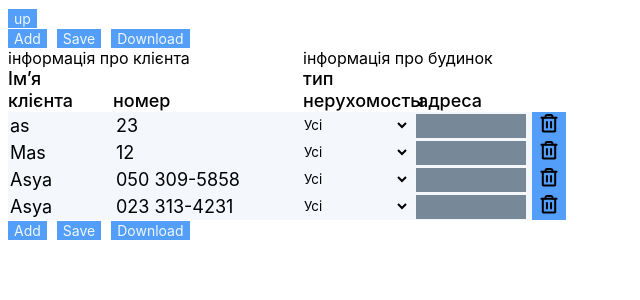
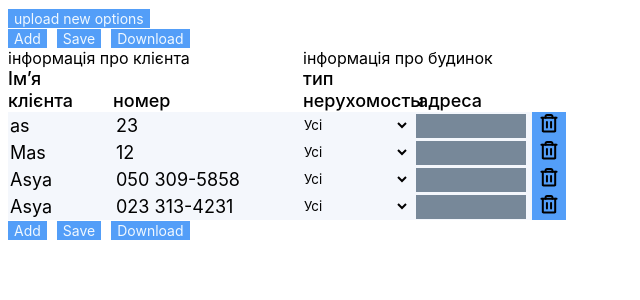
Before and after one commit to antoniooo12/table-web-react, a React (Create React App) app: page / in a window 1280 px wide. Shown: the top 300 px of the page, without its empty margins (0-640 px from the left). Built offline with nearby package versions, Linux system fonts and the light colour scheme.

Commit message:
added loading external options to textSelect

```diff
--- a/src/API/TableWebAPI.ts
+++ b/src/API/TableWebAPI.ts
@@ -1,42 +1,54 @@
-import {useState} from "react";
+import {useMemo, useState} from "react";
 import {TableReduxStructure} from "../redux/reduxTypes";
-import {TableStructure} from "../types/TableStructure";
+import {Column, TableStructure, TSelectOptions} from "../types/TableStructure";
 import {TableExternalShieldData, TTableConnect} from "./TableWebAPITypes";
 import {executeColumns} from "../hooks/executeColumns";
 import {arrayOfObjectsToMap} from "../hellpers/helpers";
-import {findInitialValueToCreateLine, TInitialValue} from "../componets/Panels/onCreateLine";
-import {string} from "fp-ts";
+import {TInitialValue} from "../componets/Panels/onCreateLine";
+import {MReactDispSetter} from "../types/HelperTypes";
 
 
 const transformExternalData = (tableExternalData: TableExternalShieldData) => (tableStructure: TableStructure): TInitialValue[] => {
     const columns = executeColumns(tableStructure)
-    const s = findInitialValueToCreateLine(columns,)
     return tableExternalData.map(line => {
         const temp = arrayOfObjectsToMap(line.columns, "nameColumn")
         return [...columns.entries()].reduce((accum: TInitialValue, [key, columnParams]) => {
-            // columnParams.
             return accum.set(key, {value: temp.get(key)?.value})
         }, new Map())
     })
-    // return tableExternalData.map(line => {
-    //     const temp = arrayOfObjectsToMap(line.columns, "nameColumn")
-    //     console.log(temp)
-    //     return [...columns.entries()].reduce((accum, [key, columnParams]) => {
-    //         const te: ExternalDataColumn<unknown> | undefined = temp.get(key)
-    //         const te2: ExternalDataColumn<unknown> = {
-    //             value: findDefaultValue(columnParams.cellParam.default),
-    //             nameColumn: key
-    //         }
-    //         const property = te || te2
-    //         return accum.set(key, property)
-    //     }, new Map<string, ExternalDataColumn<unknown>>())
-    // })
 }
+const useUploadOptions = (columns: Map<string, Column>, externalOptionsMap: Map<string, TSelectOptions[]> = new Map<string, TSelectOptions[]>()) => useMemo(() => {
+    const newOptionsMap = new Map<string, TSelectOptions[]>()
+    for (const [columnKey, column] of columns) {
+        if (column?.cellParam.type === 'textSelect') {
+            const additionalParams = column.cellParam.additionalParams
+            if (additionalParams?.type === 'InputAdditionalParamsSelectV2') {
+                const externalOptions = externalOptionsMap.get(column.cellParam.name) || []
+                newOptionsMap.set(column.cellParam.name, [...additionalParams.variants, ...externalOptions])
+            }
+        }
+    }
+    return newOptionsMap
+}, [])
 
-export const useConnectWebTableState = (tableStructure: TableStructure, tableExternalData?: TableExternalShieldData): TTableConnect => {
+type TUseConnectWebTableState = {
+    connector: TTableConnect
+    api: {
+        setTableExternalData: MReactDispSetter<TableExternalShieldData>
+        setOptionsMap: React.Dispatch<React.SetStateAction<Map<string, TSelectOptions[]>>>
+    }
+}
+export const useConnectWebTableState = (tableStructure: TableStructure, externalData: TableExternalShieldData, externalOptionsMap: Map<string, TSelectOptions[]>): TUseConnectWebTableState => {
+    const [tableExternalData, setTableExternalData] = useState(externalData)
     const [tableEternalState, settableEternalState] = useState<TableReduxStructure>({data: []})
+    const columns = executeColumns(tableStructure)
+    const [optionsMap, setOptionsMap] = useState<Map<string, TSelectOptions[]>>(useUploadOptions(columns, externalOptionsMap))
     const data: TInitialValue[] | undefined = tableExternalData && transformExternalData(tableExternalData)(tableStructure)
-    console.log(data)
-    const [] = useState(data)
-    return {tableEternalState, settableEternalState, tableStructure, tableExternalData: data, }
+    return {
+        connector: {tableEternalState, settableEternalState, tableStructure, tableExternalData: data, optionsMap},
+        api: {
+            setTableExternalData,
+            setOptionsMap,
+        }
+    }
 }
--- a/src/API/TableWebAPITypes.ts
+++ b/src/API/TableWebAPITypes.ts
@@ -1,6 +1,6 @@
 import {MReactDispSetter, WithOptional} from "../types/HelperTypes";
 import {Item, TableColumn, TableReduxStructure, TLineInformation} from "../redux/reduxTypes";
-import {TableStructure} from "../types/TableStructure";
+import {TableStructure, TSelectOptions} from "../types/TableStructure";
 import {TInitialValue} from "../componets/Panels/onCreateLine";
 
 export type TTableConnect = {
@@ -8,6 +8,7 @@ export type TTableConnect = {
     settableEternalState: MReactDispSetter<TableReduxStructure>
     tableStructure: TableStructure
     tableExternalData?: TInitialValue[]
+    optionsMap: Map<string, TSelectOptions[]>
 }
 
 export type CellExternalData<T> = { nameColumn: string, value: T }
--- a/src/App.tsx
+++ b/src/App.tsx
@@ -1,6 +1,4 @@
 import React from 'react';
-import {TableWebProviderComponent} from "./componets/TableWeb/TableWebProviderComponent";
-import {testTable} from "./example";
 import {TestTable} from "./test/components/TestTable";
 
 function App() {
--- a/src/componets/Column/Cell/Text/TextSelect/CellTextSelectOption.tsx
+++ b/src/componets/Column/Cell/Text/TextSelect/CellTextSelectOption.tsx
@@ -1,8 +1,8 @@
 import React from 'react';
 import cl from './CellTextSelectOption.module.scss'
-import {InputAdditionalParamsSelectVariantV2} from "../../../../../types/TableStructure";
+import {TSelectOptions} from "../../../../../types/TableStructure";
 
-type CellTextSelectOption = InputAdditionalParamsSelectVariantV2 & {
+type CellTextSelectOption = TSelectOptions & {
     setValue: (str: string) => void
 }
 const CellTextSelectOption: React.FC<CellTextSelectOption>
--- a/src/componets/Column/Cell/Text/TextSelect/CellTextSelectOptionList.tsx
+++ b/src/componets/Column/Cell/Text/TextSelect/CellTextSelectOptionList.tsx
@@ -1,11 +1,11 @@
 import React from 'react';
-import {InputAdditionalParamsSelectVariantV2} from "../../../../../types/TableStructure";
+import {TSelectOptions} from "../../../../../types/TableStructure";
 import cl from "./CellTextSelectOptionList.module.scss";
 import {CellTextSelectOption} from "./CellTextSelectOption";
 import clsx from "clsx";
 import {Button} from "../../../../buttons/Button/Button";
 
-const CellTextSelectOptionList: React.FC<{ variants: InputAdditionalParamsSelectVariantV2[], setSelected: (str: string) => void }>
+const CellTextSelectOptionList: React.FC<{ variants: TSelectOptions[], setSelected: (str: string) => void }>
     = ({variants, setSelected}) => {
 
     const style = clsx({[cl.wrapper]: true})
--- a/src/componets/Column/Cell/Text/TextSelect/hellpers/helpers.ts
+++ b/src/componets/Column/Cell/Text/TextSelect/hellpers/helpers.ts
@@ -1,16 +1,17 @@
-import {useMemo, useState} from "react";
+import {useContext, useMemo, useState} from "react";
 import {useSetValueSkipMount} from "../../../../../../hooks/useSetValueSkipMount";
-import {InputAdditionalParamsSelectVariantV2} from "../../../../../../types/TableStructure";
+import {TSelectOptions} from "../../../../../../types/TableStructure";
 import {TCell} from "../../../cellTypes";
 import {useControlOptionList} from "../useControlsOption";
 import clsx from "clsx";
 import cl from "../TextSelect.module.scss";
+import {TableWebContext} from "../../../../../TableWeb/TableWebContext";
 
 export const useNotExist = (value: string) => useMemo((): boolean => {
     return value.length === 0
 }, [value])
 
-export const useSetValueByText = (text: string, variants: InputAdditionalParamsSelectVariantV2[], setter: (str: string) => void) => useSetValueSkipMount(text, () => {
+export const useSetValueByText = (text: string, variants: TSelectOptions[], setter: (str: string) => void) => useSetValueSkipMount(text, () => {
     const value = variants.find(variant => variant.text === text)?.value || ''
     setter(value)
 })
@@ -23,17 +24,18 @@ export const useServiceCellTextSelect = ({
     if (additionalParams === undefined || additionalParams.type !== 'InputAdditionalParamsSelectV2') {
         throw new Error('TextSelect additional type is not select')
     }
-    const {variants} = additionalParams
+    const {optionsMap}=useContext(TableWebContext)
+    const options = optionsMap.get(cellParam.name) || []
     const [value, setValue] = useState(externalValue || '')
     const [isFocus, setIsFocus] = useControlOptionList()
-    const [text, setText] = useState(variants.find(variant => variant.value === value)?.text || '')
+    const [text, setText] = useState(options.find(option => option.value === value)?.text || '')
     const filteredVariants = useMemo(() => {
-        return variants.filter(variant => variant.text.includes(text))
+        return options.filter(option => option.text.includes(text))
     }, [text])
 
     useSetValueSkipMount(value, setExternalValue)
 
-    useSetValueByText(text, variants, setValue)
+    useSetValueByText(text, options, setValue)
 
     const notExist = useNotExist(value)
 
--- a/src/componets/TableWeb/TableWeb.tsx
+++ b/src/componets/TableWeb/TableWeb.tsx
@@ -1,5 +1,5 @@
 import cl from './TableWeb.module.scss'
-import React, {useEffect, useState} from 'react';
+import React, {useEffect, useMemo, useState} from 'react';
 import {Shield} from "../Shield/Shield";
 import {Header} from "../Header/Header";
 import {TableWebContext} from "./TableWebContext";
@@ -8,6 +8,7 @@ import {BottomTablePanel} from "../Panels/BottomTablePanel";
 import {setterPreviousValues} from "./TableWebUtils";
 import {TTableConnect} from "../../API/TableWebAPITypes";
 import {useActionsTable} from "../../hooks/useActionsTable";
+import {TSelectOptions} from "../../types/TableStructure";
 
 
 export type TTableWeb = {
@@ -16,23 +17,25 @@ export type TTableWeb = {
 
 
 const TableWeb: React.FC<TTableWeb> = ({tableConnect}) => {
-    const {tableStructure, tableExternalData} = tableConnect
-    const {tableLoadExternalData}= useActionsTable()
+    const {tableStructure, tableExternalData, optionsMap} = tableConnect
+    const {tableLoadExternalData} = useActionsTable()
     const {shield} = tableStructure
     const columns = executeColumns(tableStructure)
     const [previousValues, setPreviousValues] = useState<Map<string, unknown>>(new Map())
-    useEffect(()=>{
-        if( tableExternalData) {
+    useEffect(() => {
+        if (tableExternalData) {
             tableLoadExternalData({externalData: tableExternalData, columnsStructure: columns})
         }
-    },[tableExternalData])
+    }, [tableExternalData])
+
     return (
         <TableWebContext.Provider
             value={{
                 columns,
                 shield: shield,
                 previous: [previousValues, setterPreviousValues(setPreviousValues)],
-                tableConnect: tableConnect,
+                tableConnect,
+                optionsMap,
             }}
         >
 
--- a/src/componets/TableWeb/TableWebContext.ts
+++ b/src/componets/TableWeb/TableWebContext.ts
@@ -1,5 +1,5 @@
 import {createContext} from "react";
-import {Column, TShieldStructure} from "../../types/TableStructure";
+import {Column, TSelectOptions, TShieldStructure} from "../../types/TableStructure";
 import {TTableConnect} from "../../API/TableWebAPITypes";
 
 type TableWebContext = {
@@ -7,6 +7,7 @@ type TableWebContext = {
     shield: TShieldStructure
     previous: [Map<string, unknown>, <T>(nameColumn: string, value: T) => void]
     tableConnect: TTableConnect
+    optionsMap: Map<string, TSelectOptions[]>
 }
 
 export const TableWebContext = createContext<TableWebContext>({} as TableWebContext)
--- a/src/example.ts
+++ b/src/example.ts
@@ -179,6 +179,7 @@ const clientRatingColumn: Column = {
     title: 'рейтинг',
     width: 90,
     cellParam: {
+        name: 'рейтинг',
         type: 'number',
         default: {value: 3, type: 'Default'},
         additionalParams: clientRatingColumnAdditionalInformation
@@ -189,6 +190,7 @@ const clientRatingColumn: Column = {
 const clientActiveColumn: Column = {
     title: 'активний',
     cellParam: {
+        name: 'активний',
         default: {value: true, type: 'Default'},
         type: 'checkbox'
     },
@@ -197,6 +199,7 @@ const clientActiveColumn: Column = {
 const clientPhoneColumn: Column = {
     title: 'номер',
     cellParam: {
+        name: 'номер',
         default: {type: 'Previous', orNotPrevious: ''},
         type: 'tel',
         additionalParams: clientPhoneColumnAdditionalInformation,
@@ -209,6 +212,7 @@ const clientRatingTuple: [string, Column] = ['clientRating', clientRatingColumn]
 const clientNameTuple: [string, Column] = ['clientName', {
     title: 'Імʼя клієнта',
     cellParam: {
+        name: 'Імʼя клієнта',
         default: {type: 'Default', value: ''},
         type: 'text',
         placeholder: 'імʼя'
@@ -219,6 +223,7 @@ const clientNameTuple: [string, Column] = ['clientName', {
                 title: 'id',
                 width: "all",
                 cellParam: {
+                    name: 'id',
                     default: {type: 'Default', value: 'sdsw'},
                     type: 'text',
                     placeholder: 'id'
@@ -252,42 +257,44 @@ const houseTypeColumnAdditionalInformation: Extract<InputAdditionalAttributes, I
 const houseTypeTuple: [string, Column] = ['houseType', {
     title: 'тип нерухомосты',
     cellParam: {
+        name: 'тип нерухомосты',
         default: {type: 'Previous', orNotPrevious: ''},
         type: 'select',
         additionalParams: houseTypeColumnAdditionalInformation,
     },
     width: 110,
 }]
-const houseAddressTuple: [string, Column]=['houseAddress',{
+const houseAddressTuple: [string, Column] = ['houseAddress', {
     title: 'адреса',
     cellParam: {
+        name: 'адреса',
         default: {type: 'Default', value: ''},
         type: 'textSelect',
         additionalParams: {
             type: EnumTypeAdditionalParamsSelect.InputAdditionalParamsSelectV2,
             defaultSelected: 0,
-            variants:[
+            variants: [
                 {
                     text: '11',
                     value: '1',
                     disabled: false,
-            } ,{
+                }, {
                     text: '22',
                     value: '2',
                     disabled: false,
-            } ,{
+                }, {
                     text: '33',
                     value: '3',
                     disabled: false,
-            }    ,  {
+                }, {
                     text: 'some text',
                     value: '1',
                     disabled: false,
-            } ,{
+                }, {
                     text: 'more text, so many text? and text',
                     value: '2',
                     disabled: false,
-            } ,{
+                }, {
                     text: 'Varinat 220',
                     value: '3',
                     disabled: false,
--- a/src/test/components/TestTable.tsx
+++ b/src/test/components/TestTable.tsx
@@ -1,32 +1,58 @@
-import React, {useEffect, useState} from 'react';
+import React, {useEffect} from 'react';
 import {testTable} from "../../example";
 import {TableWebProviderComponent} from "../../componets/TableWeb/TableWebProviderComponent";
 import {useConnectWebTableState} from "../../API/TableWebAPI";
 import {exampleExternalData} from "../../exampleExternalData";
 import {Button} from "../../componets/buttons/Button/Button";
+import {TSelectOptions} from "../../types/TableStructure";
 
 const TestTable = () => {
-    const [exampleExternalDataTemp, setExampleExternalDataTemp] = useState(exampleExternalData)
-    const tableConnect = useConnectWebTableState(testTable, exampleExternalDataTemp)
+
+    const {connector, api} = useConnectWebTableState(testTable, exampleExternalData,new Map<string, TSelectOptions[]>(
+        [
+            ['адреса', [{
+                text: 'option',
+                value: '3s',
+                disabled: false,
+            }, {
+                text: 'and options',
+                value: 'we',
+                disabled: false,
+            },]]
+        ]
+    ))
 
     useEffect(() => {
         console.log('--------')
-        console.log(exampleExternalDataTemp)
+
+        console.log(connector.tableExternalData)
         console.log('--------')
-    }, [tableConnect])
+    }, [connector.tableExternalData])
     return (
         <>
             <Button
                 onClick={() => {
-                    if (exampleExternalData.length > 1) {
-                        setExampleExternalDataTemp([...exampleExternalData.slice(0, 2)])
-                    }
+                    api.setOptionsMap(
+                        new Map<string, TSelectOptions[]>(
+                            [
+                                ['адреса', [{
+                                    text: 'new',
+                                    value: '22',
+                                    disabled: false,
+                                }, {
+                                    text: 'some',
+                                    value: '32',
+                                    disabled: false,
+                                },]]
+                            ]
+                        ))
+
                 }}
             >
-                up
+                upload new options
             </Button>
             <TableWebProviderComponent
-                tableConnect={tableConnect}
+                tableConnect={connector}
             />
         </>
     );
--- a/src/types/TableStructure.ts
+++ b/src/types/TableStructure.ts
@@ -39,9 +39,9 @@ export type InputAdditionalParamsSelect = {
 export type InputAdditionalParamsSelectV2 = {
     type: EnumTypeAdditionalParamsSelect.InputAdditionalParamsSelectV2
     defaultSelected: number
-    variants: InputAdditionalParamsSelectVariantV2[]
+    variants: TSelectOptions[]
 }
-export type InputAdditionalParamsSelectVariantV2 = {
+export type TSelectOptions = {
     disabled: boolean
     value: string
     text: string
@@ -71,6 +71,7 @@ export type CellParam<T> = {
     readonly default: DefaultValue<T>
     readonly  additionalParams?: InputAdditionalAttributes
     readonly  type: InputType
+    readonly name: string
     readonly  hidden?: boolean
     readonly  fontSize?: number
     readonly  placeholder?: string
```
Also changed, not shown: src/HOC/delayUnmounting.tsx (+0 -20 lines). Lines whose indentation alone changed are shown as unchanged.
